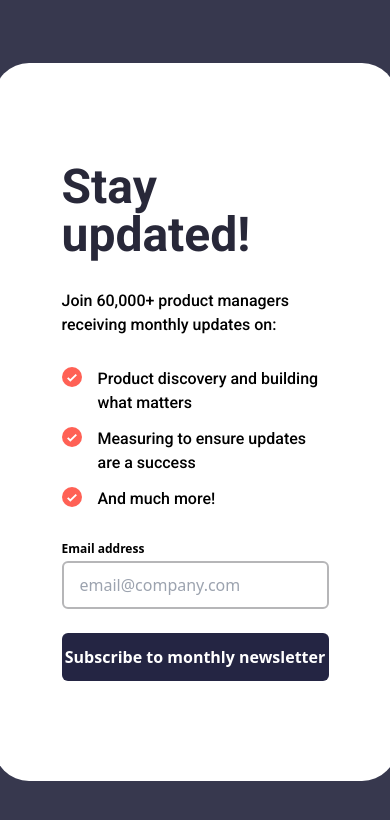
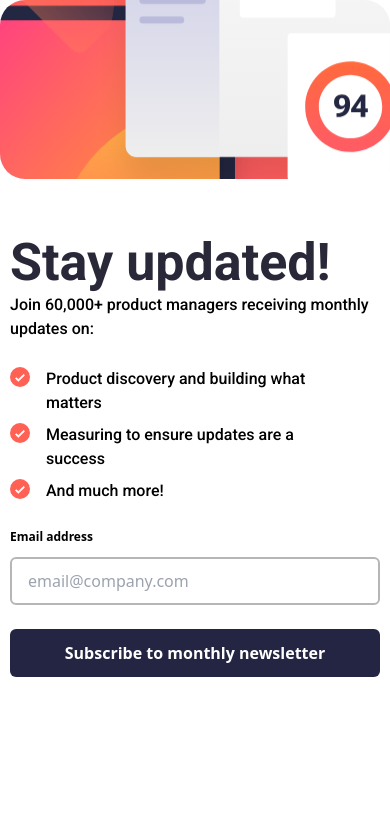
Before and after one commit to luismoreirabr/form, a website: page src/index.html in a window 390 px wide. Drawn offline with Linux system fonts and the light colour scheme; files that its build step writes are made by us from their sources.

Commit message:
mobile added, with broken

```diff
--- a/src/index.html
+++ b/src/index.html
@@ -18,38 +18,40 @@
 </head>
 
 <body class="flex justify-center items-center min-h-screen bg-[#37384e]">
-  <section class="bg-white rounded-[35px] min-h-[560px]">
-    <div class="grid grid-cols-[1.1fr_0.9fr] p-5 !h-full">
-      <div class="flex flex-col gap-[30px] px-12 py-20">
-        <h1 class="title-content text-5xl font-bold text-[#282839]">Stay updated!</h1>
+  <section
+    class="bg-white rounded-[35px] tablet:!rounded-none min-h-[560px] tablet:max-h-full tablet:min-h-screen tablet:w-screen">
+    <div class="grid grid-cols-[1.1fr_0.9fr] gap-11 p-6 mobile:p-0 !h-full tablet:grid-cols-1 tablet:grid-rows-[1fr_1fr] mobile:grid-rows-[0.7fr_1.3fr]">
+      <div class="flex flex-col gap-[10px] px-10 py-20 tablet:py-10 tablet:px-5 mobile:py-5 mobile:px-2.5 tablet:order-1">
+        <h1 class="title-content text-[52px] font-bold text-[#282839]">Stay updated!</h1>
         <p class="description-content max-w-[42ch] text-black">Join 60,000+ product managers receiving monthly updates
           on:</p>
-        <div class="list-content flex flex-col gap-3 text-black">
-          <div class="flex gap-4"><img class="w-[20px] h-[20px]" src="../assets/images/icon-list.svg"
+        <ul class="list-content flex flex-col gap-2 text-black py-4">
+          <li class="flex gap-4 max-w-[36ch]"><img class="w-[20px] h-[20px]" src="../assets/images/icon-list.svg"
               alt="Icon List">Product discovery and
             building
-            what matters</div>
-          <div class="flex gap-4"><img class="w-[20px] h-[20px]" src="../assets/images/icon-list.svg"
+            what matters</li>
+          <li class="flex gap-4 max-w-[36ch]"><img class="w-[20px] h-[20px]" src="../assets/images/icon-list.svg"
               alt="Icon List">Measuring to ensure updates
             are
-            a success</div>
-          <div class="flex gap-4"><img class="w-[20px] h-[20px]" src="../assets/images/icon-list.svg"
-              alt="Icon List">And much more!</div>
-        </div>
+            a success</li>
+          <li class="flex gap-4 max-w-[36ch]"><img class="w-[20px] h-[20px]" src="../assets/images/icon-list.svg" alt="Icon List">And
+            much more!</li>
+        </ul>
         <form class="flex flex-col gap-1" action="">
-          <label class="text-xs font-bold" for="">Email address</label>
+          <label class="text-xs font-bold mb-2" for="email" id="email">Email address</label>
           <div class="flex flex-col gap-6">
             <input
               class="border-[#b6b6b8] rounded-md px-4 border-2 h-12 flex items-center justify-center text-black placeholder: "
-              type="text" id="email" placeholder="email@company.com">
-            <a href="#" class="bg-[#242543] rounded-md h-12 flex font-semibold items-center justify-center text-white"
+              type="email" id="email" placeholder="email@company.com">
+            <a href="#"
+              class="bg-[#242543] rounded-md h-12 flex font-semibold items-center justify-center text-white hover:brightness-90"
               value="">Subscribe to
               monthly newsletter</a>
           </div>
         </form>
       </div>
       <div
-        class="bg-[url('../assets/images/illustration-sign-up-desktop.svg')] !bg-cover min-h-max h-full bg-center rounded-[25px]">
+        class="bg-[url('../assets/images/illustration-sign-up-desktop.svg')] !bg-cover h-full tablet:rounded-br-lg tablet:!bg-center tablet:h-auto tablet:w-full bg-center rounded-[25px]">
       </div>
     </div>
   </section>
--- a/tailwind.config.js
+++ b/tailwind.config.js
@@ -2,7 +2,14 @@
 module.exports = {
   content: ["./src/**/*.{html,js}"],
   theme: {
-    extend: {},
+    extend: {
+      screens: {
+        laptop: { max: "1536px" },
+        tablet: { max: "1024px" },
+        mobile: { max: "640px" },
+        small: { max: "320px" },
+      }
+    },
   },
   plugins: [],
 }
```
Also changed, not shown: dist/output.css, src/output.css.
